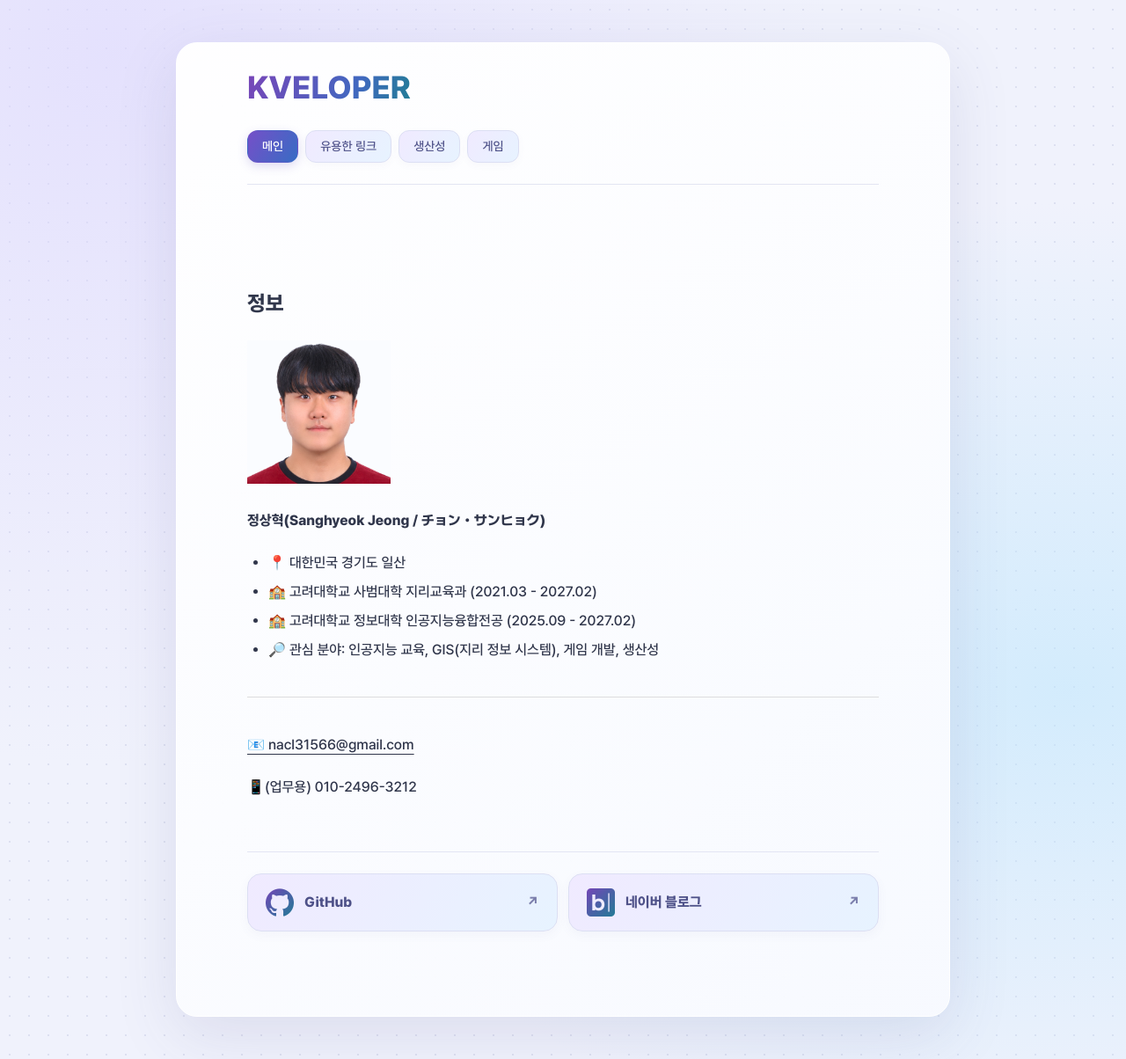
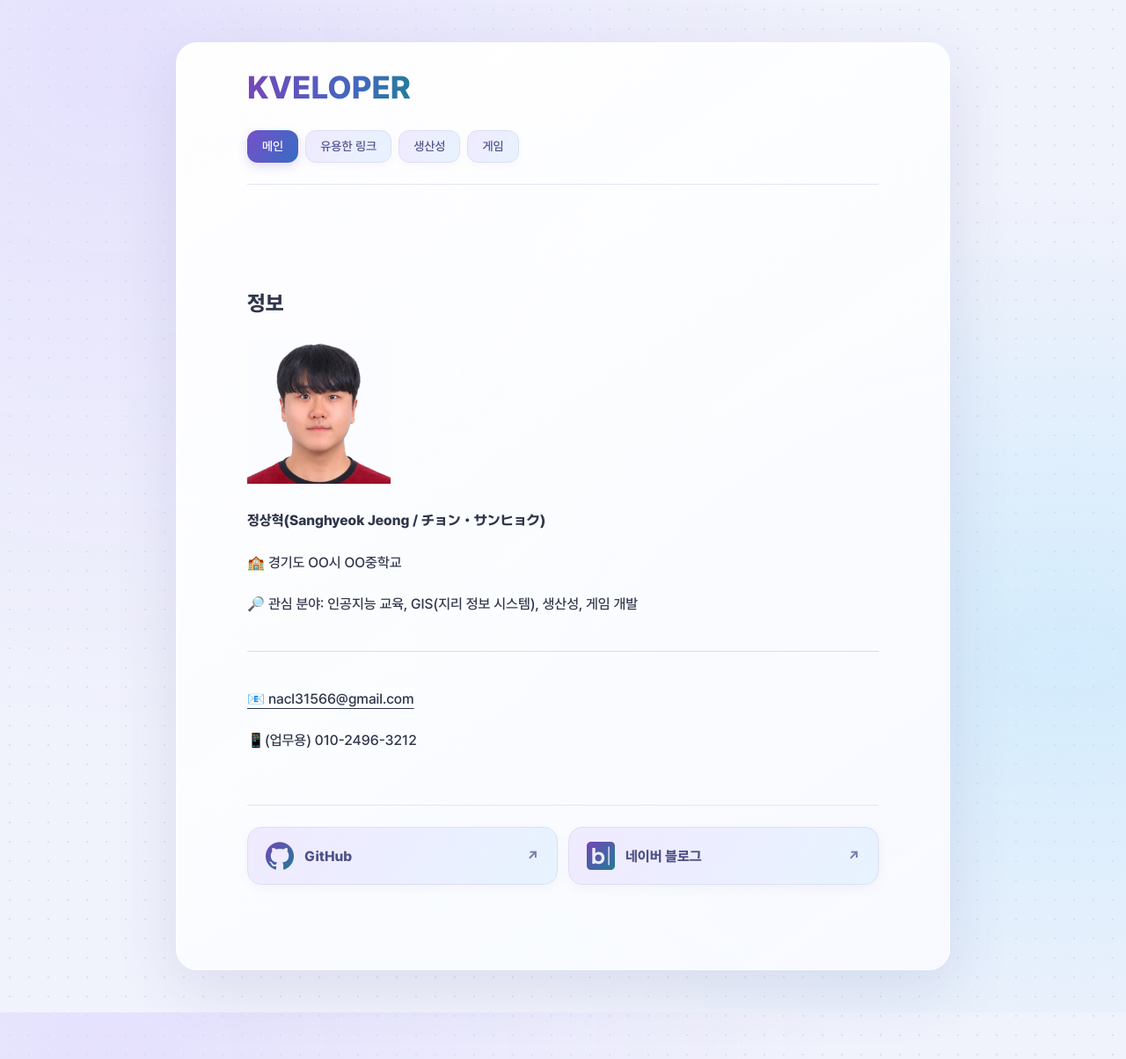
Before and after one commit to kveloper/kveloper.github.io, a Jekyll site: the page built from main.md, in a window 1280 px wide. Shown: the whole page at 88% size. Built offline with Jekyll 4.4.1, drawn with Linux system fonts in a browser that asks for light colours; our own code applies the rules of GitHub Pages for plain Markdown files.

Commit message:
Update main.md

```diff
--- a/main.md
+++ b/main.md
@@ -12,17 +12,12 @@ description: 정상혁의 개인 페이지
 
 **정상혁(Sanghyeok Jeong / チョン・サンヒョク)**
 
--   📍 대한민국 경기도 일산
+🏫 경기도 OO시 OO중학교
 
--   🏫 고려대학교 사범대학 지리교육과 (2021.03 - 2027.02)
-
--   🏫 고려대학교 정보대학 인공지능융합전공 (2025.09 - 2027.02)
-
--   🔎 관심 분야: 인공지능 교육, GIS(지리 정보 시스템), 게임 개발, 생산성
-
+🔎 관심 분야: 인공지능 교육, GIS(지리 정보 시스템), 생산성, 게임 개발
 
 * * *
 
-[📧 nacl31566@gmail.com](mailto:📧nacl31566@gmail.com)
+[📧 nacl31566@gmail.com](mailto:%F0%9F%93%A7nacl31566@gmail.com)
 
 📱(업무용) 010-2496-3212
```
